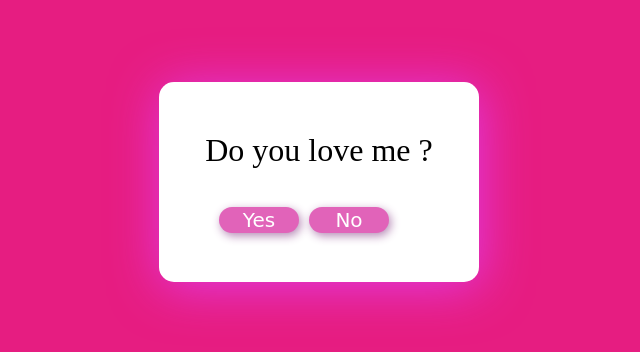
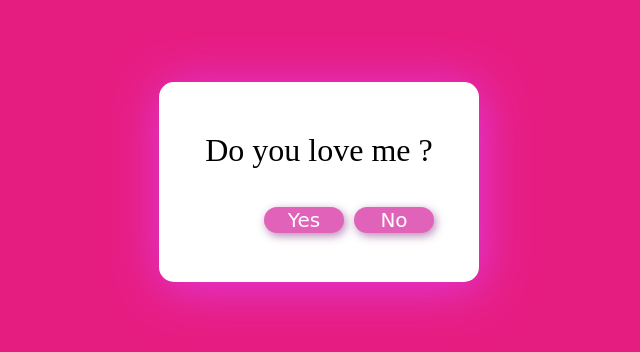
Before and after one commit to Sk100plus/Tutorial, a plain HTML site: page index.html in a window 1280 px wide. Shown: the part 158-510 px from the top of the page, without its empty margins (321-961 px from the left). Drawn offline with Linux system fonts and the light colour scheme.

Commit message:
Update index.html

```diff
--- a/index.html
+++ b/index.html
@@ -52,7 +52,7 @@ text-align: center;
 .button{
     width: 100%;
     position: absolute;
-    left: 55px;
+    left: 100px;
     top: 60%;
 }
 .btn{
```
